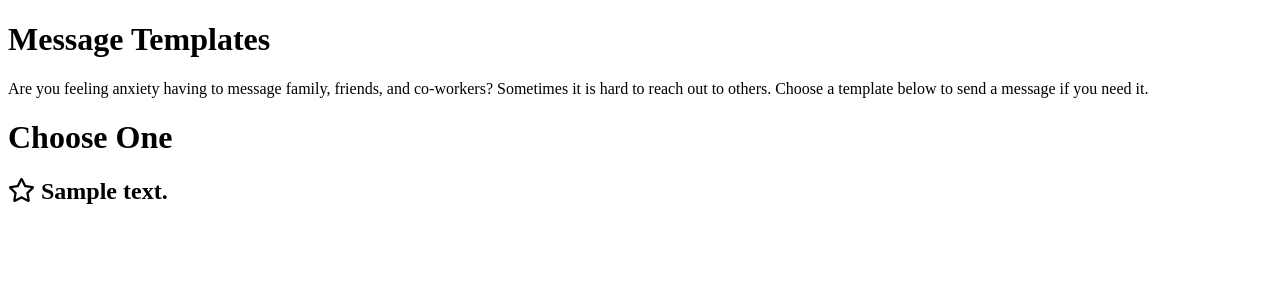
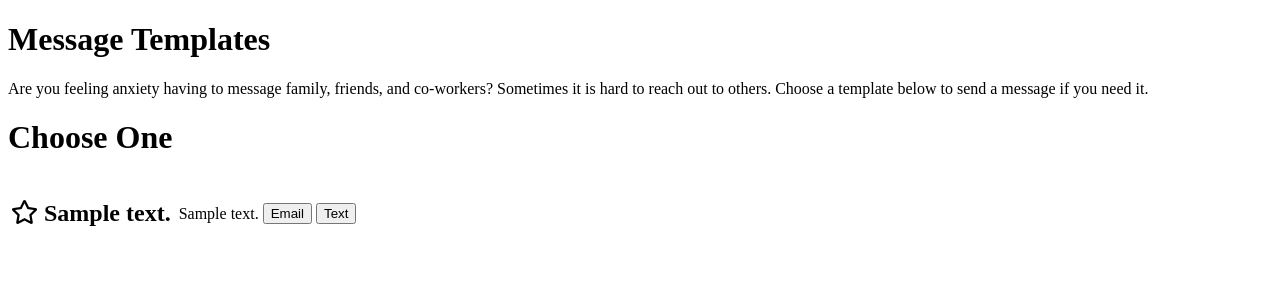
Before and after one commit to salazardenise/ptsd-project, a Flask app: page /messages in a window 1280 px wide. Shown: the part 199-499 px from the top of the page. Run offline with Flask 2, Linux system fonts and the light colour scheme; tables that the repository leaves empty hold one stand-in row (values such as "Sample post"); some libraries are stand-ins or nearby versions.

Commit message:
Add description and buttons to messages page.

```diff
--- /dev/null
+++ b/static/css/messages.css
@@ -0,0 +1,8 @@
+.message-description {
+    height: 1em;
+    overflow: hidden;
+}
+
+.expand-cursor {
+    cursor: pointer;
+}
--- /dev/null
+++ b/static/js/messages.js
@@ -0,0 +1,8 @@
+$('.message-description').on('click', (evt) => {
+    descriptionBox = $(evt.target);
+    if (descriptionBox.hasClass('message-description')) {
+        descriptionBox.removeClass('message-description');
+    } else {
+        descriptionBox.addClass('message-description');
+    }
+})
--- a/templates/base.html
+++ b/templates/base.html
@@ -4,6 +4,7 @@
     <title>{% block title %}PTSD Project{% endblock %}</title>
     <link rel="stylesheet"
           href="https://use.fontawesome.com/releases/v5.3.1/css/all.css" integrity="sha384-mzrmE5qonljUremFsqc01SB46JvROS7bZs3IO2EmfFsd15uHvIt+Y8vEf7N7fWAU" crossorigin="anonymous">
+    <link rel="stylesheet" href="/static/css/messages.css">
     <script src="https://code.jquery.com/jquery-3.2.1.min.js"></script>
 </head>
 <body>
--- a/templates/messages.html
+++ b/templates/messages.html
@@ -6,9 +6,23 @@
 <h1>Message Templates</h1>
 <p>Are you feeling anxiety having to message family, friends, and co-workers? Sometimes it is hard to reach out to others. Choose a template below to send a message if you need it.</p>
 <h1>Choose One</h1>
+<table>
 {% for message in messages %}
-    <div>
-        <h2><i class="far fa-star"></i> {{ message.message_type }}</h2>
-    </div>
+    <tr>
+        <td>
+            <h2><i class="far fa-star"></i> {{ message.message_type }}</h2>
+        <td>
+        <td>
+            <span class='message-description expand-cursor'>{{ message.message }}</span>
+        </td>
+        <td>
+            <button class="email-button">Email</button>
+        </td>
+        <td>
+            <button class="text-button">Text</button>
+        </td>
+    </tr>
 {% endfor %}
+</table>
+<script src="/static/js/messages.js"></script>
 {% endblock %}
```
